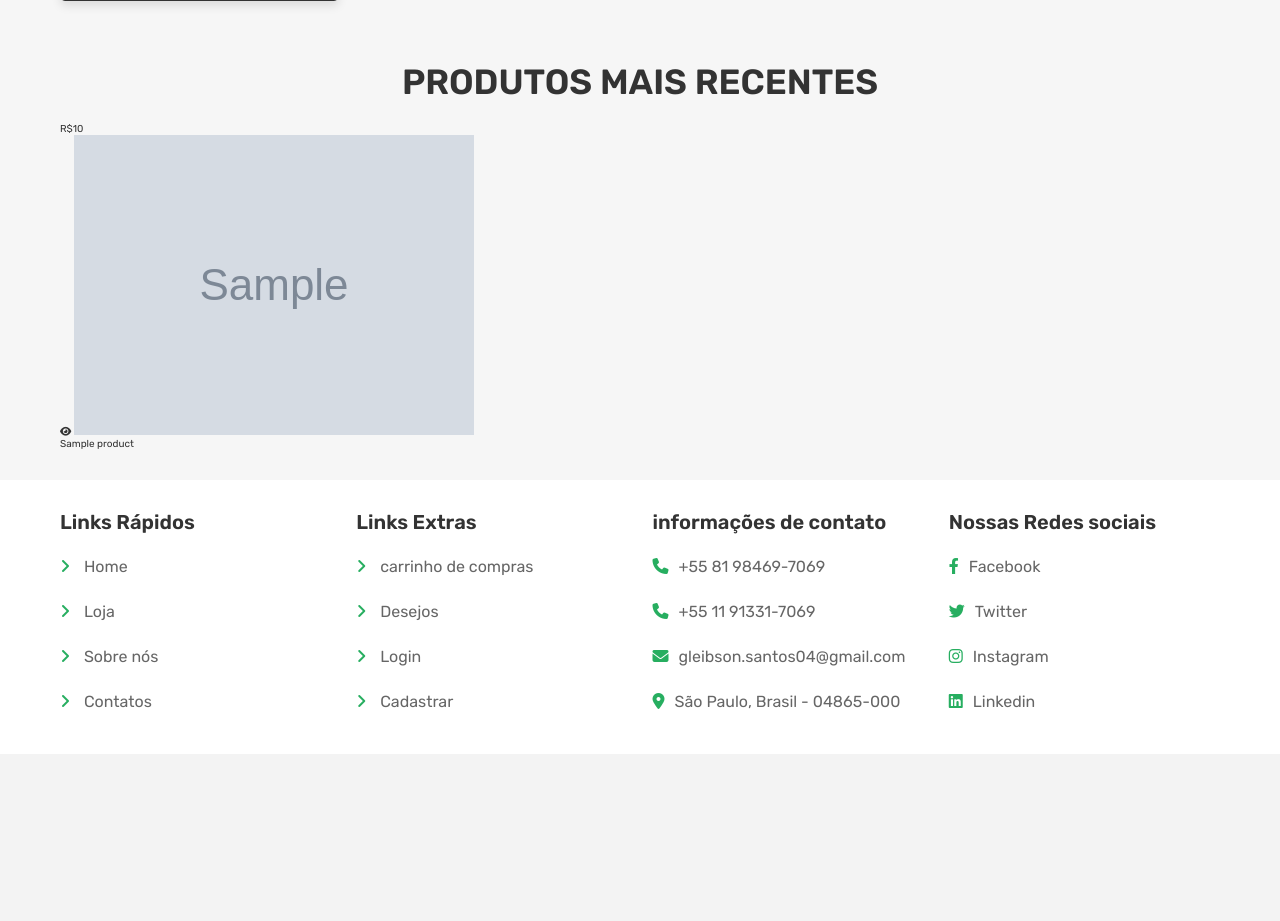
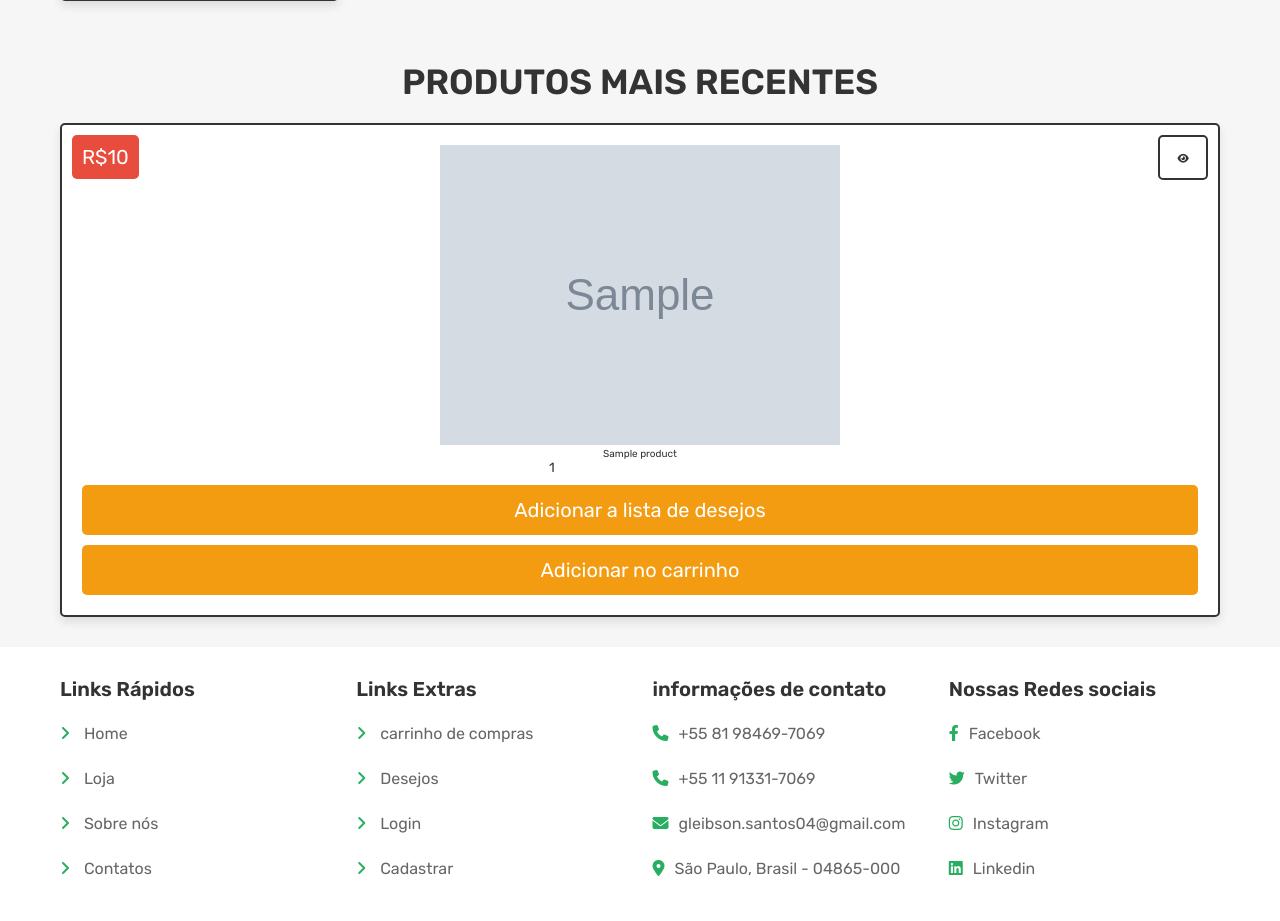
Before and after one commit to programer-Glei/Pjt_Quitanda, a PHP site: page /principal.php in a window 1280 px wide. Shown: the part 1105-2026 px from the top of the page. Before the commit the page ends 1814 px from the top, so only its background shows below. Run offline with PHP 8.4, Linux system fonts and the light colour scheme; the visitor is signed in with stand-in values (Sample User, id 1); tables that the repository leaves empty or names only in its code hold one stand-in row (values such as "Sample post"); grey boxes marked "Sample" are stand-in pictures; some libraries are stand-ins or nearby versions.

Commit message:
proximo comit

```diff
--- a/css/estilo.css
+++ b/css/estilo.css
@@ -772,6 +772,55 @@ section {
   padding: 0.5rem 0;
 }
 
+/* products */
+.products .box-container {
+  display: -ms-grid;
+  display: grid;
+  -ms-grid-columns: (minmax(35rem, 1fr))[auto-fit];
+      grid-template-columns: repeat(auto-fit, minmax(35rem, 1fr));
+  gap: 2.5rem;
+  -webkit-box-align: start;
+      -ms-flex-align: start;
+          align-items: flex-start;
+  -webkit-box-pack: center;
+      -ms-flex-pack: center;
+          justify-content: center;
+  gap: 1.5rem;
+}
+
+.products .box-container .box {
+  padding: 2rem;
+  text-align: center;
+  border: 0.2rem solid #333;
+  background-color: #fff;
+  -webkit-box-shadow: 0 0.5rem 1rem rgba(0, 0, 0, 0.1);
+          box-shadow: 0 0.5rem 1rem rgba(0, 0, 0, 0.1);
+  border-radius: 0.5rem;
+  position: relative;
+}
+
+.products .box-container .box .price {
+  position: absolute;
+  top: 1rem;
+  left: 1rem;
+  padding: 1rem;
+  border-radius: 0.5rem;
+  background-color: #e74c3c;
+  font-size: 2rem;
+  color: #fff;
+}
+
+.products .box-container .box .fa-eye {
+  position: absolute;
+  top: 1rem;
+  right: 1rem;
+  border-radius: 0.5rem;
+  height: 4.5rem;
+  line-height: 4.3rem;
+  width: 5rem;
+  border: 0.2rem solid #333;
+}
+
 /* footer - rodapé */
 .footer {
   background-color: #fff;
@@ -904,5 +953,13 @@ section {
     -ms-grid-columns: 1fr;
         grid-template-columns: 1fr;
   }
+  .home-category .box-container {
+    -ms-grid-columns: 1fr;
+        grid-template-columns: 1fr;
+  }
+  .products .box-container {
+    -ms-grid-columns: 1fr;
+        grid-template-columns: 1fr;
+  }
 }
 /*# sourceMappingURL=estilo.css.map */
--- a/css/estilo.scss
+++ b/css/estilo.scss
@@ -673,6 +673,44 @@ section{
     }
 }
 
+/* products */
+.products{
+    .box-container{
+        @include grid(35rem);
+        gap: 1.5rem;
+
+        .box{
+            padding: 2rem;
+            text-align: center;
+            border: $border;
+            background-color: $--white;
+            box-shadow: $box-shadow;
+            border-radius: 0.5rem;
+            position: relative;
+
+            .price{
+                position: absolute;
+                top: 1rem; left: 1rem;
+                padding: 1rem;
+                border-radius: 0.5rem;
+                background-color: $--red;
+                font-size: 2rem;
+                color: $--white;
+            }
+
+            .fa-eye{
+                position: absolute;
+                top: 1rem; right: 1rem;
+                border-radius: 0.5rem;
+                height: 4.5rem;
+                line-height: 4.3rem;
+                width: 5rem;
+                border: $border;
+            }
+        }
+    }
+}
+
 /* footer - rodapé */
 .footer{
     background-color: $--white;
@@ -831,4 +869,16 @@ section{
         }
     }
 
+    .home-category{
+        .box-container{
+            grid-template-columns: 1fr;
+        }
+    }
+
+    .products{
+        .box-container{
+            grid-template-columns: 1fr;
+        }
+    }
+
 }
--- a/principal.php
+++ b/principal.php
@@ -78,7 +78,13 @@ if(!isset($user_id)){
                 <a href="view_page.php?pid=<?= $fetch_products['id']; ?>"  class="fas fa-eye"></a>
                 <img src="uploaded_img/<?= $fetch_products['image']; ?>" alt="">
                 <div class="name"><?= $fetch_products['name']; ?></div>
-                <input type="hidden" name="p_name" value="<?= $fetch_products['image']; ?>">
+                <input type="hidden" name="p_id" value="<?= $fetch_products['id']; ?>">
+                <input type="hidden" name="p_name" value="<?= $fetch_products['name']; ?>">
+                <input type="hidden" name="p_price" value="<?= $fetch_products['price']; ?>">
+                <input type="hidden" name="p_image" value="<?= $fetch_products['image']; ?>">
+                <input type="number" name="p_qty" value="1" min="1" class="qty">
+                <input type="submit" value="Adicionar a lista de desejos" class="option-btn" name="add_to_wishlist">
+                <input type="submit" value="Adicionar no carrinho" class="option-btn" name="add_to_cart">
             </form>
             <?php
                 }
```
Also changed, not shown: 1 other file.
